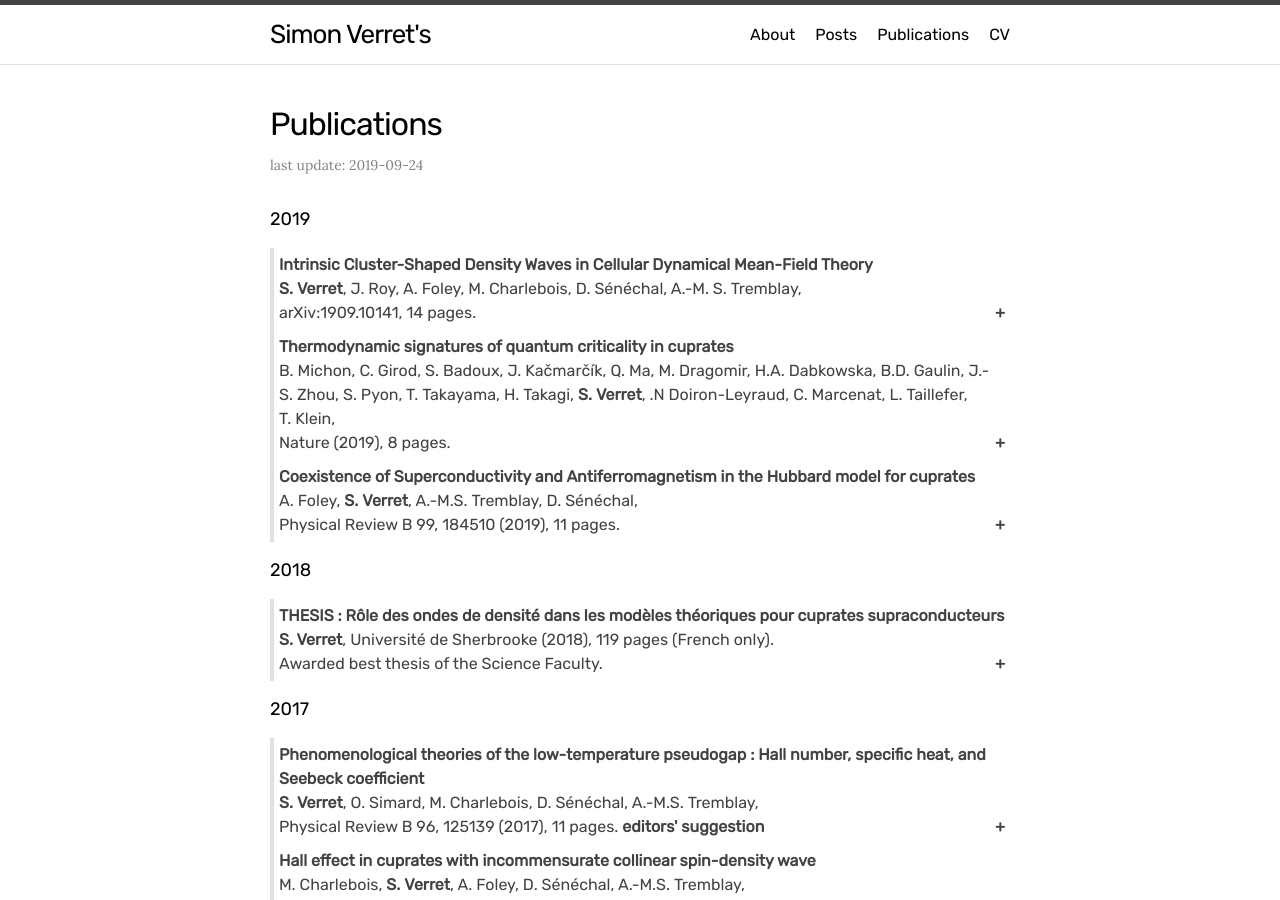
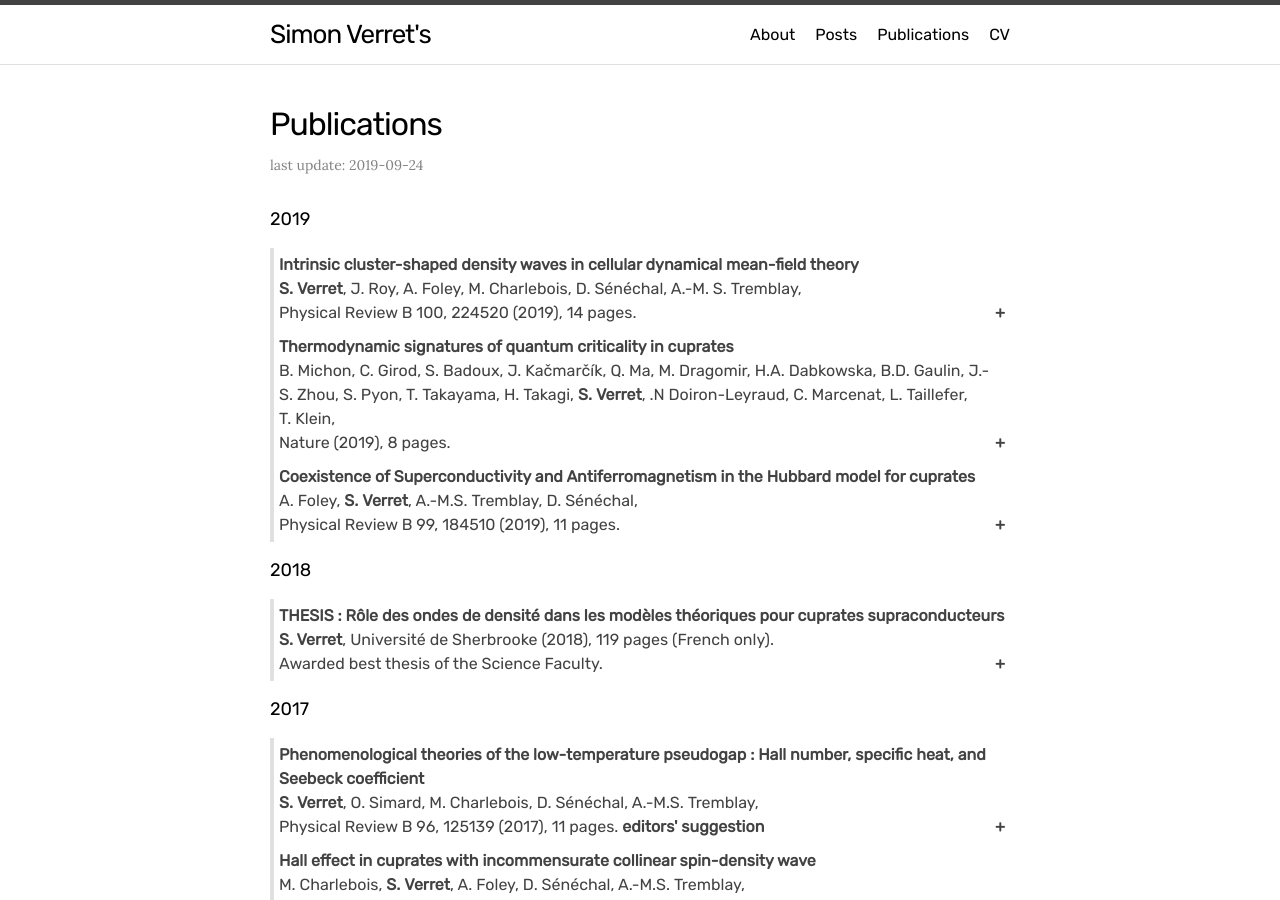
Before and after one commit to simonverret/simonverret.github.io, a Jekyll site: the page built from publications.md, in a window 1280 px wide and 900 px high. Built offline with Jekyll 4.4.1, drawn with Linux system fonts in a browser that asks for light colours; some web fonts are replaced.

Commit message:
Updated publication

```diff
--- a/publications.md
+++ b/publications.md
@@ -13,13 +13,14 @@ order: 4
 <h4>2019</h4>
 
 <button class="collapsible">
-<b>Intrinsic Cluster-Shaped Density Waves in Cellular Dynamical Mean-Field Theory</b><br>
+<b>Intrinsic cluster-shaped density waves in cellular dynamical mean-field theory</b><br>
 <b>S.&nbsp;Verret</b>, J.&nbsp;Roy, A.&nbsp;Foley, M.&nbsp;Charlebois, D.&nbsp;Sénéchal, A.-M.&nbsp;S.&nbsp;Tremblay,<br>
-arXiv:1909.10141, 14 pages.
+Physical Review B 100, 224520 (2019), 14 pages.
 </button>
 <div class="content">
 <p class="cp">
-<a href="https://arxiv.org/abs/1909.10141">ArXiv</a>
+  <a href="https://journals.aps.org/prb/abstract/10.1103/PhysRevB.100.224520">Physical Review B</a>
+  | <a href="https://arxiv.org/abs/1909.10141">ArXiv</a>
   | This paper was 5 years in the making. It all started when André-Marie noticed subgap structures in the superconducting gap obtained with CDMFT and hired Jyotirmoy for an internship to study these. Since similar subgap structures are found in high temperature superconductors, we were very excited about this discovery. After a lot of work trying to explain the source of these subgap structures, we found they are caused by the artificial broken translation invariance inherent to CDMFT; they are an artefact. We were disappointed. However, in cuprates, we know that charge order also breaks translation invariance. Could the artificial translation invariance breaking in CDMFT cause similar effects to the density waves in cuprates? To adress this question correctly, we had to acquire a better understanding of the consequences of charge order and broken translation invariance in lattice models which lead to my my whole PhD work. I am very happy to finally share the work that started it all: an analysis of broken translation invariance in CDMFT.
 </p>
 </div>
```
